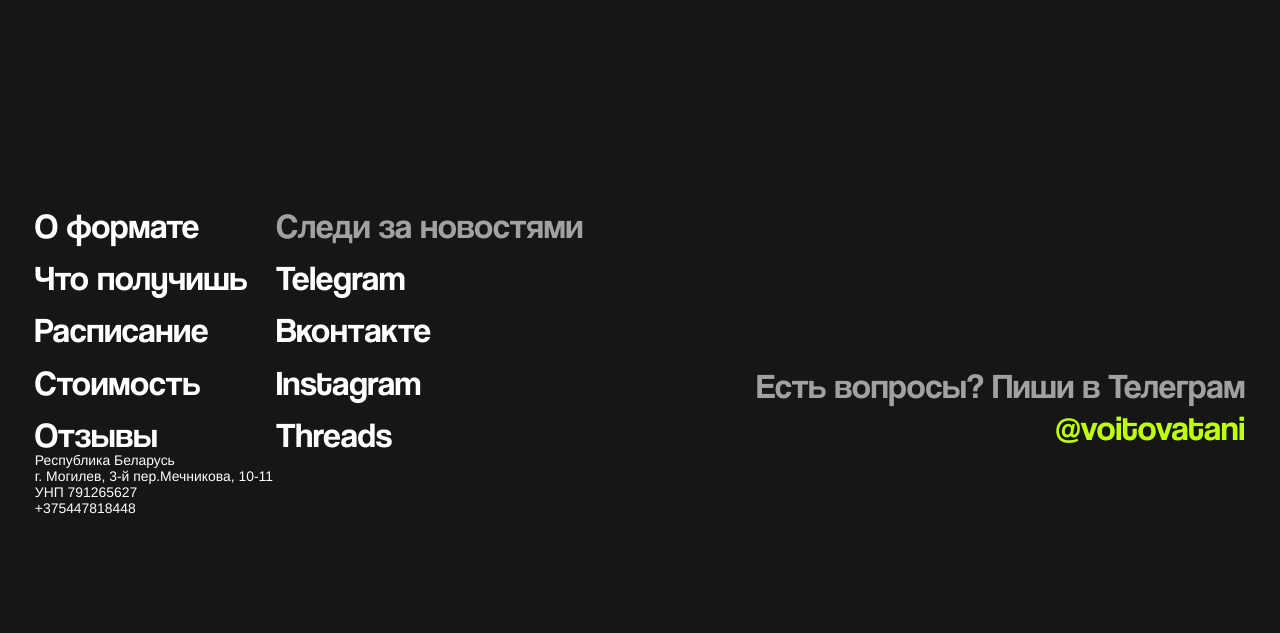
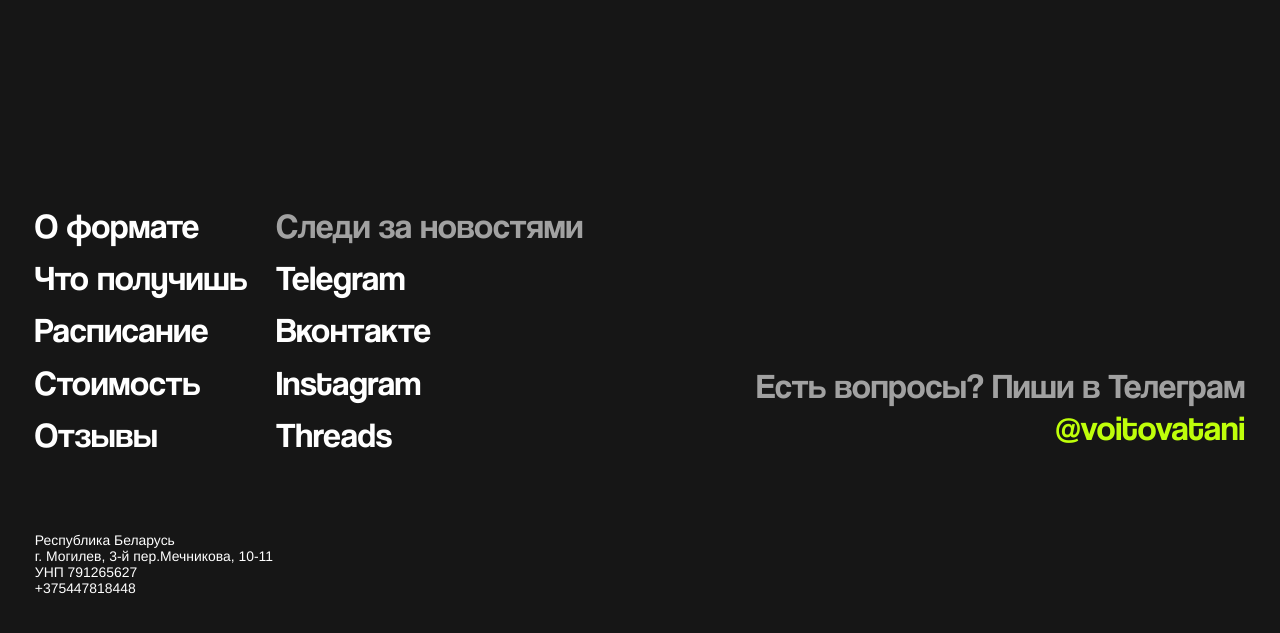
Before and after one commit to dimasnytin/voitovatani, a plain HTML site: page index.html in a window 1280 px wide. Shown: the part 8928-9561 px from the top of the page. Before the commit the page ends 9513 px from the top, so only its background shows below. Drawn offline with nearby package versions, Linux system fonts and the light colour scheme; a script that the page names is missing.

Commit message:
Update index.html
add padding-top 80 px

```diff
--- a/index.html
+++ b/index.html
@@ -1939,7 +1939,9 @@
                         </div>
                     </div>
 
-                    <div class="cnt">
+                    <div class="cnt" style="
+    padding-top: 80px;
+">
                         <ul>
                             <li class="item__list">
                                 Республика Беларусь<br>
```
